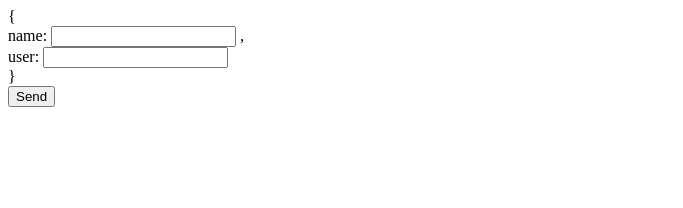
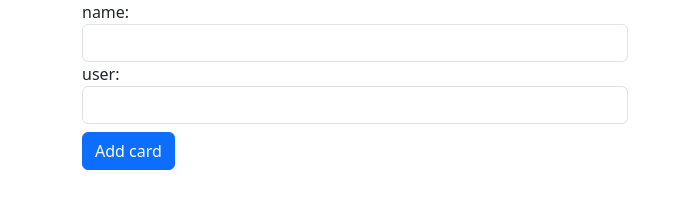
Before and after one commit to SofiiCode/form, a plain HTML site: page index.html in a window 1280 px wide. Shown: the whole page, without its empty margins (0-683 px from the left). Drawn offline with nearby package versions, Linux system fonts and the light colour scheme.

Commit message:
comented editor.js

```diff
--- a/index.html
+++ b/index.html
@@ -4,33 +4,39 @@
     <meta charset="UTF-8">
     <meta http-equiv="X-UA-Compatible" content="IE=edge">
     <meta name="viewport" content="width=device-width, initial-scale=1.0">
+     <link href="https://cdn.jsdelivr.net/npm/bootstrap@5.3.0-alpha1/dist/css/bootstrap.min.css" rel="stylesheet" integrity="sha384-GLhlTQ8iRABdZLl6O3oVMWSktQOp6b7In1Zl3/Jr59b6EGGoI1aFkw7cmDA6j6gD" crossorigin="anonymous">
+    <script src="https://cdn.jsdelivr.net/npm/bootstrap@5.3.0-alpha1/dist/js/bootstrap.bundle.min.js" integrity="sha384-w76AqPfDkMBDXo30jS1Sgez6pr3x5MlQ1ZAGC+nuZB+EYdgRZgiwxhTBTkF7CXvN" crossorigin="anonymous"></script>
+     <link rel="stylesheet" href="https://cdn.jsdelivr.net/npm/bootstrap-icons@1.10.2/font/bootstrap-icons.css" crossorigin="anonymous">
+
     <link rel="stylesheet" href="./style.css">
     <title>Document</title>
 </head>
 
 <body>
-    <main>
+    <main class="container">
 
         <!-- <div id="editorjs" >
             <button id="save-button">Save</button>
         </div> -->
 
-           <form id="form">
+            <div class="row">
+            <div class="col-6">
+                 <form id="form">
             <div>
-                <span>{</span> <br>
+
                 <span>name:</span>
-                <input type="text" name="name" id="name" class="req"  >
-                <span>,</span>
+                <input type="text" name="name" id="name" class="req form-control"  >
+
              </div>
 
                <div>
                 <span>user:</span>
-                <input type="text" name="user" id="user" class="req" >
-                <br>
-                <span>}</span>
+                <input type="text" name="user" id="user" class="req form-control" >
+
             </div>
-            <button type="submit" >Send</button>
+            <button type="submit" class="btn btn-primary mt-2" >Add card</button>
         </form>
+            </div>
         <div class="results"></div>
 
     </main>
--- a/script.js
+++ b/script.js
@@ -23,13 +23,11 @@ form.addEventListener("submit", (e) => {
   // variable dataObject contains the data from form
   const dataObject = JSON.stringify(data, null, "  ");
 
-  // const fs = require("fs");
-  // fs.writeFileSync("data.json", dataObject);
 
   form.reset();
 
   const dataContainer = document.getElementsByClassName("results")[0];
-  dataContainer.textContent = JSON.stringify(data, null, "  ");
+  dataContainer.textContent = dataObject;
 });
 
 // const editor = new EditorJS({
```
